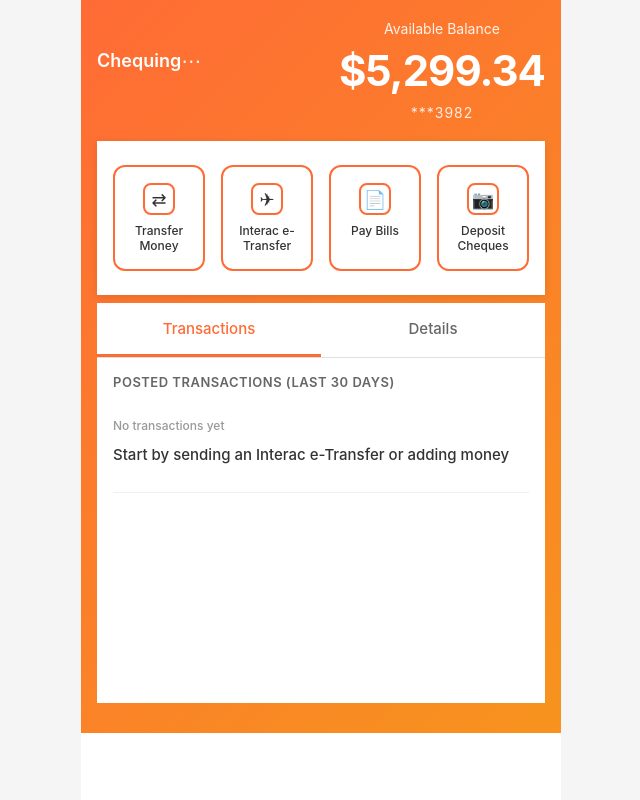
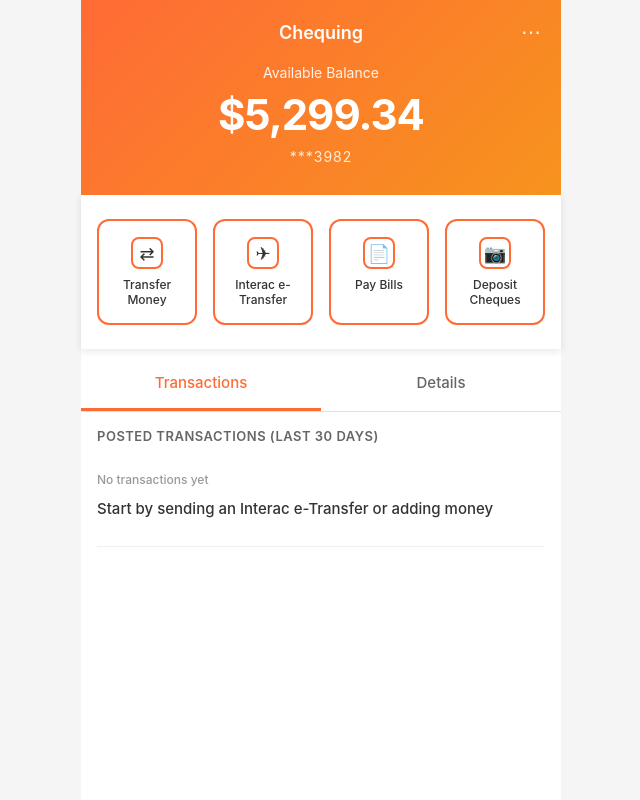
Before and after one commit to sid111rawal/mail, a Flask app: page / in a window 1280 px wide. Shown: the whole page, without its empty margins (319-959 px from the left). Run offline with Flask 3, Linux system fonts and the light colour scheme; data that the repository does not hold is empty; some libraries are stand-ins or nearby versions.

Commit message:
refactor: Simplify banking dashboard navigation by removing nested div and 'Add Money' menu item.

```diff
--- a/templates/banking_dashboard.html
+++ b/templates/banking_dashboard.html
@@ -7,14 +7,11 @@
     <!-- Header -->
     <div class="header">
         <div class="nav-bar">
-            <div class="nav-bar">
-                <!--- Back button removed --->
-                <div class="account-title" style="text-align: left; padding-left: 0;">Chequing</div>
+            <div class="nav-icon" style="visibility: hidden;">←</div>
+            <div class="account-title">Chequing</div>
             <div class="nav-icon menu-icon" onclick="toggleMenu()">⋯</div>
             <div class="menu-dropdown" id="menuDropdown">
-                    <a href="{{ url_for('add_money_page') }}" class="menu-item">
-                        <span>💰</span> Add Money
-                    </a>
+                <!-- Menu items removed as per request -->
             </div>
         </div>
         <div class="balance-section">
```
Lines whose indentation alone changed are shown as unchanged.
